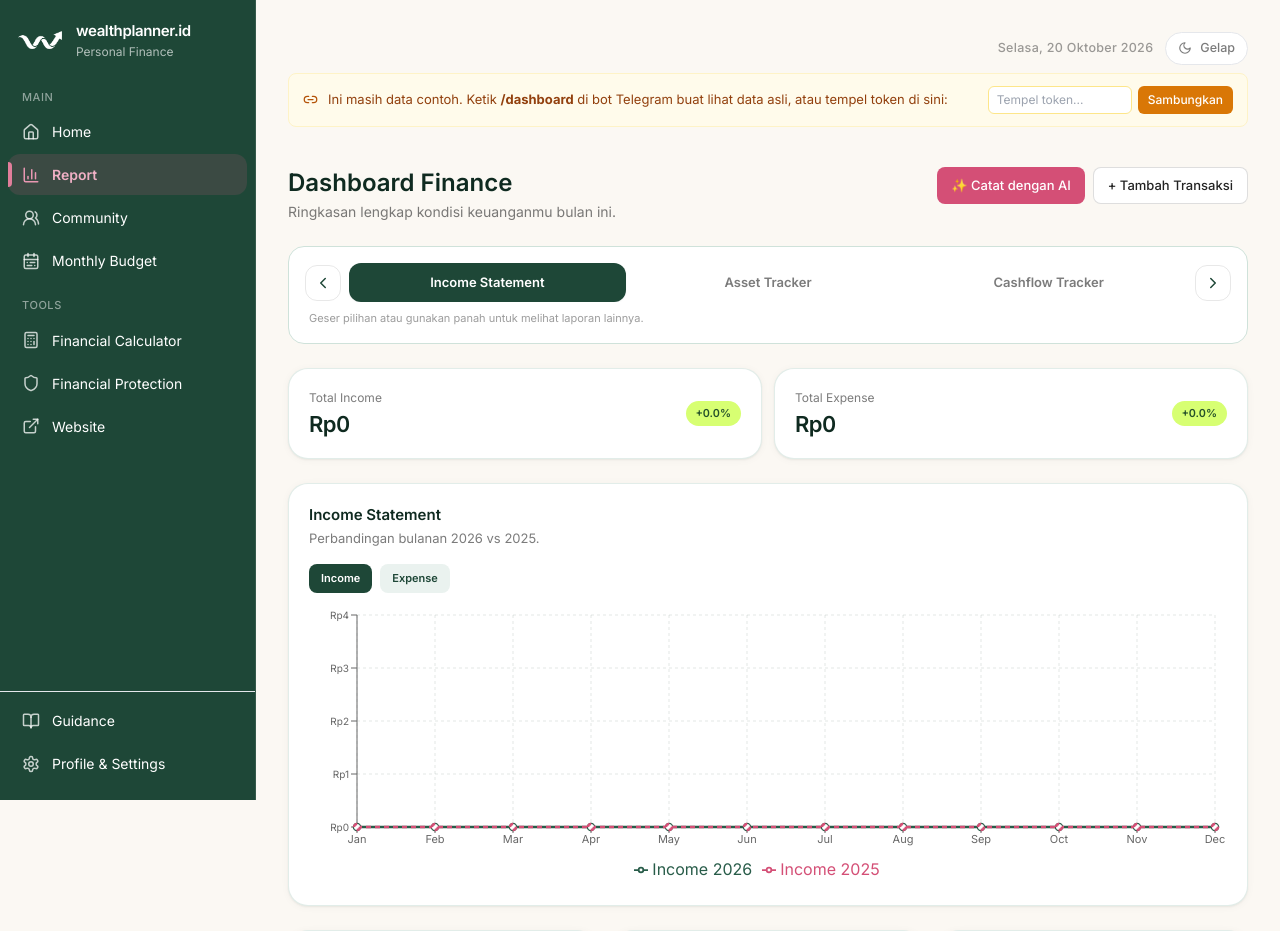
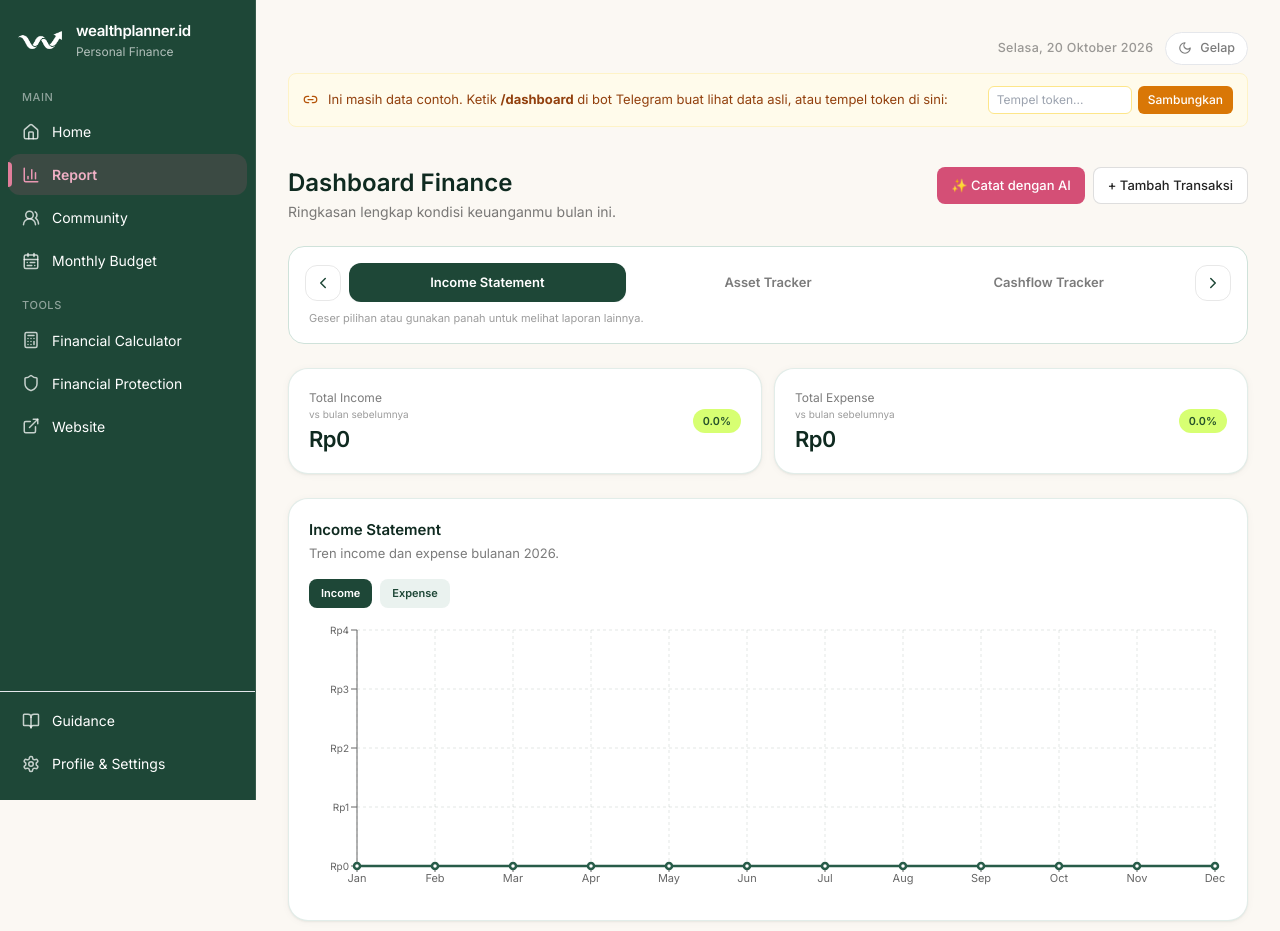
Before and after one commit to jasminework2023/personal-wealthplanner, a React (Vite) app: page /dashboard/finance in a window 1280 px wide. Shown: the top 931 px of the page. Built offline with nearby package versions, Linux system fonts and the light colour scheme; the HTML template or start-up script is replaced by a standard one.

Commit message:
Change finance report comparisons to month over month

```diff
--- a/src/pages/DashboardFinance.tsx
+++ b/src/pages/DashboardFinance.tsx
@@ -205,21 +205,51 @@ export function DashboardFinance() {
   const expenseRows = byCategory("Expense");
 
   const currentYear = new Date().getFullYear();
-  const previousYear = currentYear - 1;
+  const currentMonthIndex = new Date().getMonth();
   const monthNames = ["January", "February", "March", "April", "May", "June", "July", "August", "September", "October", "November", "December"];
-  const monthIndex = (value: string) => monthNames.findIndex((name) => name.toLowerCase() === String(value || "").toLowerCase());
-  const transactionsForYear = (year: number) => allYearFinance.transactions.filter((t) => Number(t.year || String(t.date || "").split("/")[2]) === year);
+  const monthIndex = (value: string) => {
+    const normalized = String(value || "").trim().toLowerCase();
+    return monthNames.findIndex((name) => name.toLowerCase() === normalized || name.slice(0, 3).toLowerCase() === normalized);
+  };
+  const transactionYear = (t: (typeof allYearFinance.transactions)[number]) => {
+    const rawYear = Number(t.year);
+    if (rawYear > 0) return rawYear;
+    const date = String(t.date || "");
+    const parts = date.split(/[/-]/);
+    const parsed = Number(parts[2]);
+    return parsed > 0 ? parsed : currentYear;
+  };
+  const transactionMonth = (t: (typeof allYearFinance.transactions)[number]) => {
+    const fromName = monthIndex(String(t.month || ""));
+    if (fromName >= 0) return fromName;
+    const date = String(t.date || "");
+    const parts = date.split(/[/-]/);
+    if (parts.length >= 3) {
+      const first = Number(parts[0]);
+      const second = Number(parts[1]);
+      if (first >= 1 && first <= 12 && parts[0].length <= 2) return first - 1;
+      if (second >= 1 && second <= 12) return second - 1;
+    }
+    return -1;
+  };
+  const allTransactions = allYearFinance.transactions;
+  const transactionsForMonth = (year: number, month: number) => allTransactions.filter((t) => transactionYear(t) === year && transactionMonth(t) === month);
   const monthlyComparison = monthNames.map((month, index) => {
-    const current = transactionsForYear(currentYear).filter((t) => monthIndex(t.month) === index);
-    const previous = transactionsForYear(previousYear).filter((t) => monthIndex(t.month) === index);
-    const sum = (items: typeof current, type: string) => items.filter((t) => t.type === type).reduce((total, t) => total + Number(t.amount || 0), 0);
-    return { month: month.slice(0, 3), incomeCurrent: sum(current, "Income"), incomePrevious: sum(previous, "Income"), expenseCurrent: sum(current, "Expense"), expensePrevious: sum(previous, "Expense"), cashflowCurrent: sum(current, "Income") - sum(current, "Expense") - sum(current, "Saving"), cashflowPrevious: sum(previous, "Income") - sum(previous, "Expense") - sum(previous, "Saving") };
+    const items = transactionsForMonth(currentYear, index);
+    const sum = (type: string) => items.filter((t) => t.type === type).reduce((total, t) => total + Number(t.amount || 0), 0);
+    return { month: month.slice(0, 3), income: sum("Income"), expense: sum("Expense"), cashflow: sum("Income") - sum("Expense") - sum("Saving") };
   });
-  const yearToDateTotal = (year: number, type: string) => transactionsForYear(year)
-    .filter((t) => monthIndex(t.month) >= 0 && monthIndex(t.month) <= new Date().getMonth())
+  const monthTotal = (year: number, month: number, type: string) => transactionsForMonth(year, month)
     .filter((t) => t.type === type).reduce((total, t) => total + Number(t.amount || 0), 0);
+  const monthCashflow = (year: number, month: number) => {
+    const items = transactionsForMonth(year, month);
+    return items.reduce((total, t) => total + (t.type === "Income" ? Number(t.amount || 0) : t.type === "Expense" || t.type === "Saving" ? -Number(t.amount || 0) : 0), 0);
+  };
+  const previousMonthYear = currentMonthIndex === 0 ? currentYear - 1 : currentYear;
+  const previousMonthIndex = (currentMonthIndex + 11) % 12;
   const trendLabel = (current: number, previous: number) => {
-    const change = previous > 0 ? ((current - previous) / previous) * 100 : current > 0 ? 100 : 0;
+    if (previous === 0) return { label: current === 0 ? "0.0%" : "—", positive: current >= 0 };
+    const change = ((current - previous) / Math.abs(previous)) * 100;
     return { label: (change >= 0 ? "+" : "") + change.toFixed(1) + "%", positive: change >= 0 };
   };
   const assetCompositionTotal = assetChartData.reduce((sum, item) => sum + item.value, 0);
@@ -257,20 +287,20 @@ export function DashboardFinance() {
       {activeReportTab === "income" && <>
         <div className="grid grid-cols-1 sm:grid-cols-2 gap-3">
           {[
-            { label: "Total Income", current: yearToDateTotal(currentYear, "Income"), previous: yearToDateTotal(previousYear, "Income") },
-            { label: "Total Expense", current: yearToDateTotal(currentYear, "Expense"), previous: yearToDateTotal(previousYear, "Expense") },
+            { label: "Total Income", current: monthTotal(currentYear, currentMonthIndex, "Income"), previous: monthTotal(previousMonthYear, previousMonthIndex, "Income") },
+            { label: "Total Expense", current: monthTotal(currentYear, currentMonthIndex, "Expense"), previous: monthTotal(previousMonthYear, previousMonthIndex, "Expense") },
           ].map((item) => {
             const trend = trendLabel(item.current, item.previous);
             return <Card key={item.label} className="flex min-w-0 items-center justify-between gap-3">
               <div className="min-w-0">
-                <p className="text-[12px] text-charcoal/60">{item.label}</p>
+                <p className="text-[12px] text-charcoal/60">{item.label}</p><p className="text-[10px] text-charcoal/45">vs bulan sebelumnya</p>
                 <p className="mt-1 whitespace-nowrap text-[clamp(13px,2.5vw,22px)] font-semibold leading-tight tracking-tight text-forest-900 tabular-nums">{formatRupiah(item.current)}</p>
               </div>
               <span className={`shrink-0 whitespace-nowrap rounded-full px-2.5 py-1 text-[11px] font-semibold tabular-nums ${trend.positive ? "bg-[#D7FF72] text-[#24502A]" : "bg-[#FFD6E4] text-[#A52D5A]"}`}>{trend.label}</span>
             </Card>;
           })}
         </div>
-        <ChartCard title="Income Statement" subtitle={"Perbandingan bulanan " + currentYear + " vs " + previousYear + "."}>
+        <ChartCard title="Income Statement" subtitle={"Tren income dan expense bulanan " + currentYear + "."}>
           <div className="mb-3 flex gap-2">
             <button type="button" onClick={() => setIncomeTrendMetric("income")} className={"rounded-lg px-3 py-1.5 text-[11px] font-semibold " + (incomeTrendMetric === "income" ? "bg-forest-700 text-white" : "bg-forest-50 text-forest-700")}>Income</button>
             <button type="button" onClick={() => setIncomeTrendMetric("expense")} className={"rounded-lg px-3 py-1.5 text-[11px] font-semibold " + (incomeTrendMetric === "expense" ? "bg-forest-700 text-white" : "bg-forest-50 text-forest-700")}>Expense</button>
@@ -278,9 +308,8 @@ export function DashboardFinance() {
           <ResponsiveContainer width="100%" height={280}>
             <LineChart data={monthlyComparison} margin={{top:10,right:12,left:0,bottom:4}}>
               <CartesianGrid strokeDasharray="3 3" stroke="var(--chart-grid)"/><XAxis dataKey="month" tick={{fontSize:11}}/>
-              <YAxis tickFormatter={(v)=>formatCompact(v)} tick={{fontSize:10}} width={48}/><Tooltip formatter={(v:number)=>formatRupiah(v)}/><Legend/>
-              <Line type="monotone" dataKey={incomeTrendMetric + "Current"} name={(incomeTrendMetric === "income" ? "Income " : "Expense ") + currentYear} stroke="var(--chart-2)" strokeWidth={2.5} dot={{r:3}} connectNulls/>
-              <Line type="monotone" dataKey={incomeTrendMetric + "Previous"} name={(incomeTrendMetric === "income" ? "Income " : "Expense ") + previousYear} stroke="var(--chart-expense)" strokeWidth={2.5} strokeDasharray="5 4" dot={{r:3}} connectNulls/>
+              <YAxis tickFormatter={(v)=>formatCompact(v)} tick={{fontSize:10}} width={48}/><Tooltip formatter={(v:number)=>formatRupiah(v)}/>
+              <Line type="monotone" dataKey={incomeTrendMetric} name={incomeTrendMetric === "income" ? "Income" : "Expense"} stroke={incomeTrendMetric === "income" ? "var(--chart-2)" : "var(--chart-expense)"} strokeWidth={2.5} dot={{r:3}} connectNulls/>
             </LineChart>
           </ResponsiveContainer>
         </ChartCard>
@@ -397,13 +426,12 @@ export function DashboardFinance() {
       </>}
 
       {activeReportTab === "cashflow" && <>
-        <ChartCard title="Cashflow Tracker" subtitle={"Tren arus kas bulanan " + currentYear + " dibanding " + previousYear + "."}>
+        <ChartCard title="Cashflow Tracker" subtitle={"Tren arus kas month-to-month sepanjang " + currentYear + "."}>
           <ResponsiveContainer width="100%" height={280}>
             <LineChart data={monthlyComparison} margin={{top:10,right:12,left:0,bottom:4}}>
               <CartesianGrid strokeDasharray="3 3" stroke="var(--chart-grid)"/><XAxis dataKey="month" tick={{fontSize:11}}/>
               <YAxis tickFormatter={(v)=>formatCompact(v)} tick={{fontSize:10}} width={48}/><Tooltip formatter={(v:number)=>formatRupiah(v)}/><Legend/>
-              <Line type="monotone" dataKey="cashflowCurrent" name={String(currentYear)} stroke="var(--chart-2)" strokeWidth={2.5} dot={{r:3}} connectNulls/>
-              <Line type="monotone" dataKey="cashflowPrevious" name={String(previousYear)} stroke="var(--chart-expense)" strokeWidth={2.5} strokeDasharray="5 4" dot={{r:3}} connectNulls/>
+              <Line type="monotone" dataKey="cashflow" name="Cashflow" stroke="var(--chart-2)" strokeWidth={2.5} dot={{r:3}} connectNulls/>
             </LineChart>
           </ResponsiveContainer>
         </ChartCard>
```
